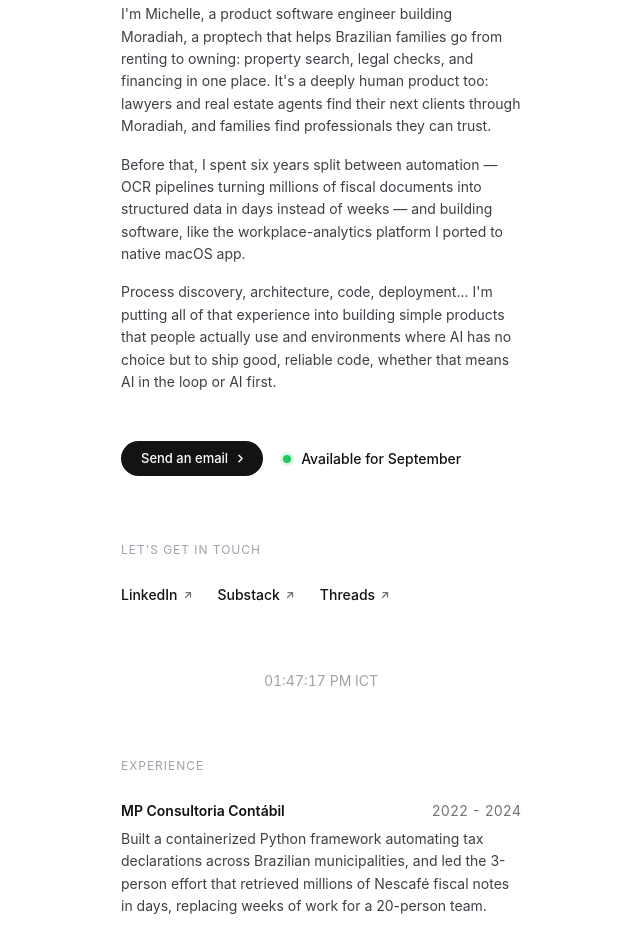
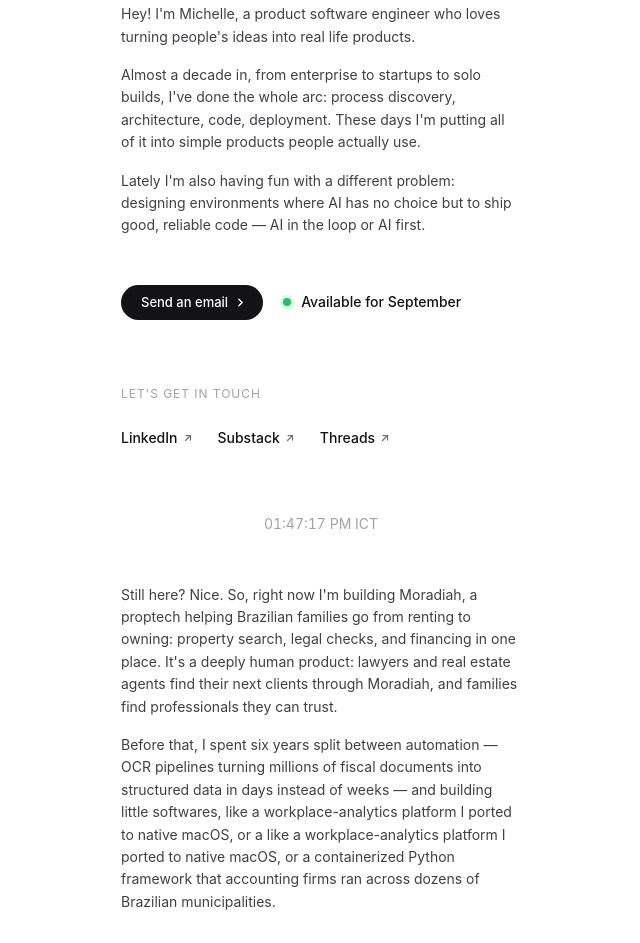
Before and after one commit to micazev/micazev.com, a Gatsby site: page / in a window 1280 px wide. Shown: the part 216-1159 px from the top of the page, without its empty margins (319-959 px from the left). Built offline with nearby package versions, Linux system fonts and the light colour scheme; Gatsby itself is replaced by a stand-in of ours.

Commit message:
improved bio

```diff
--- a/src/pages/index.js
+++ b/src/pages/index.js
@@ -8,9 +8,13 @@ const content = {
   name: "Michelle Azevedo",
   role: "Product Software Engineer",
   bio: [
-    "I'm Michelle, a product software engineer building Moradiah, a proptech that helps Brazilian families go from renting to owning: property search, legal checks, and financing in one place. It's a deeply human product too: lawyers and real estate agents find their next clients through Moradiah, and families find professionals they can trust.",
-    "Before that, I spent six years split between automation — OCR pipelines turning millions of fiscal documents into structured data in days instead of weeks — and building software, like the workplace-analytics platform I ported to native macOS app.",
-    "Process discovery, architecture, code, deployment... I'm putting all of that experience into building simple products that people actually use and environments where AI has no choice but to ship good, reliable code, whether that means AI in the loop or AI first.",
+    "Hey! I'm Michelle, a product software engineer who loves turning people's ideas into real life products.",
+    "Almost a decade in, from enterprise to startups to solo builds, I've done the whole arc: process discovery, architecture, code, deployment. These days I'm putting all of it into simple products people actually use.",
+    "Lately I'm also having fun with a different problem: designing environments where AI has no choice but to ship good, reliable code — AI in the loop or AI first."
+  ],
+  bioExtended: [
+    "Still here? Nice. So, right now I'm building Moradiah, a proptech helping Brazilian families go from renting to owning: property search, legal checks, and financing in one place. It's a deeply human product: lawyers and real estate agents find their next clients through Moradiah, and families find professionals they can trust.",
+    "Before that, I spent six years split between automation — OCR pipelines turning millions of fiscal documents into structured data in days instead of weeks — and building little softwares, like a workplace-analytics platform I ported to native macOS, or a like a workplace-analytics platform I ported to native macOS, or a containerized Python framework that accounting firms ran across dozens of Brazilian municipalities."
   ],
   email: "ola@micazev.com",
   availability: "Available for September",
@@ -170,6 +174,11 @@ const IndexPage = () => (
     <LocalTime timeZone={content.timeZone} abbr={content.timeZoneAbbr} />
 
 
+        <section className="bio reveal" style={{ animationDelay: "60ms" }}>
+      {content.bioExtended.map((paragraph) => (
+        <p key={paragraph}>{paragraph}</p>
+      ))}
+    </section>
     <section className="section reveal" style={{ animationDelay: "180ms" }}>
       <h2 className="section-label">Experience</h2>
       <div className="entries">
```
